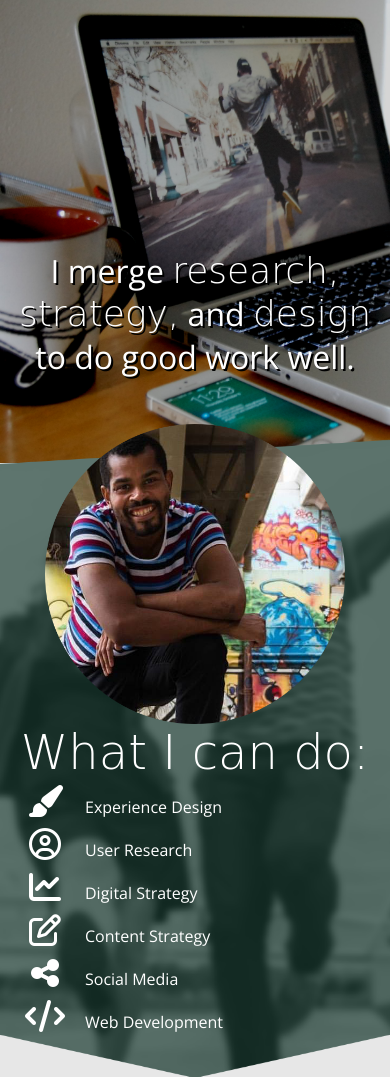
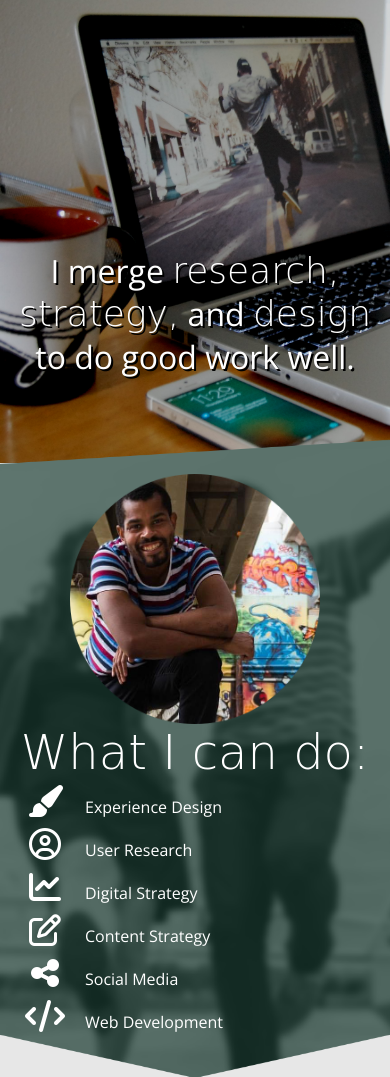
Before and after one commit to tonyvergara/new-portfolio, a PHP site: page / in a window 390 px wide. Shown: the part 180-1257 px from the top of the page. Run offline with PHP 8.4, Linux system fonts and the light colour scheme; some libraries are stand-ins or nearby versions; some web fonts are replaced.

Commit message:
responsive bug fixed
responsive design improvements!

```diff
--- a/css/header-footer.css
+++ b/css/header-footer.css
@@ -81,9 +81,6 @@ mobile to desktop responsive css
 		display:inline-block;
 		margin:auto;
 	}
-	header .title {
-		padding-right:15vw;
-	}
 
 	footer {
 		display:flex;
--- a/home-test.css
+++ b/home-test.css
@@ -87,8 +87,9 @@ ul {
 }
 */
 .summary img {
-	max-width: 300px;
+	max-width: 250px;
 	margin:auto;
+	padding-top:50px;
 }
 .contact {
 	background-image: url(img/contact-bg.png);
@@ -174,4 +175,7 @@ this is mobile to desktop responsive css
 	li {
 		display:block;
 	}
+	.summary img {
+		max-width:300px;
+	}
 }
--- a/index.html
+++ b/index.html
@@ -6,6 +6,7 @@
   <link href="https://fonts.googleapis.com/css?family=Fredericka+the+Great|Open+Sans:300,700" rel="stylesheet">
   <link rel="icon" href="img/page-icon.png">
   <script src="https://use.fontawesome.com/4ad1d83066.js"></script>
+  <meta name="viewport" content="width=device-width,initial-scale=1.0">
 
 </head>
 <body>
```
Also changed, not shown: 1 other file.
